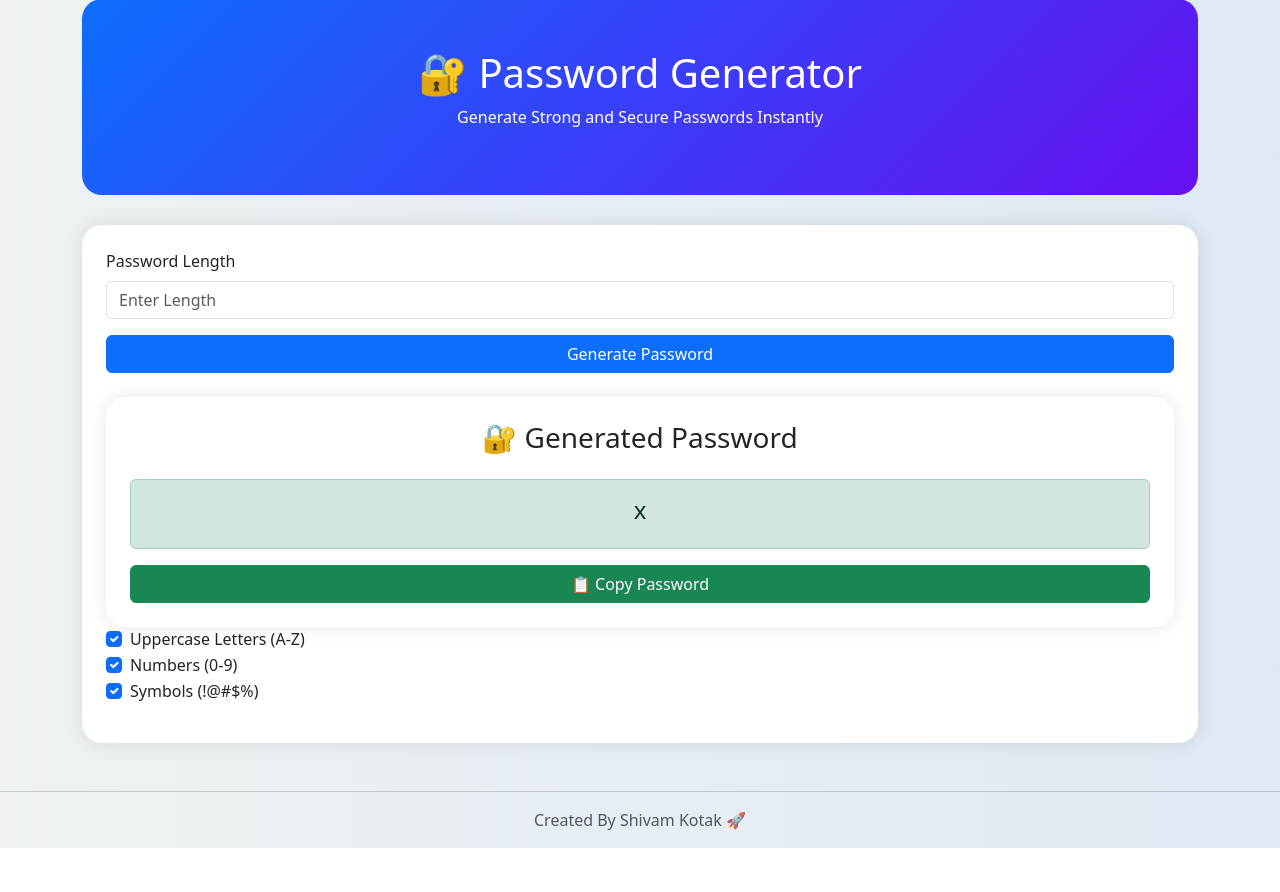
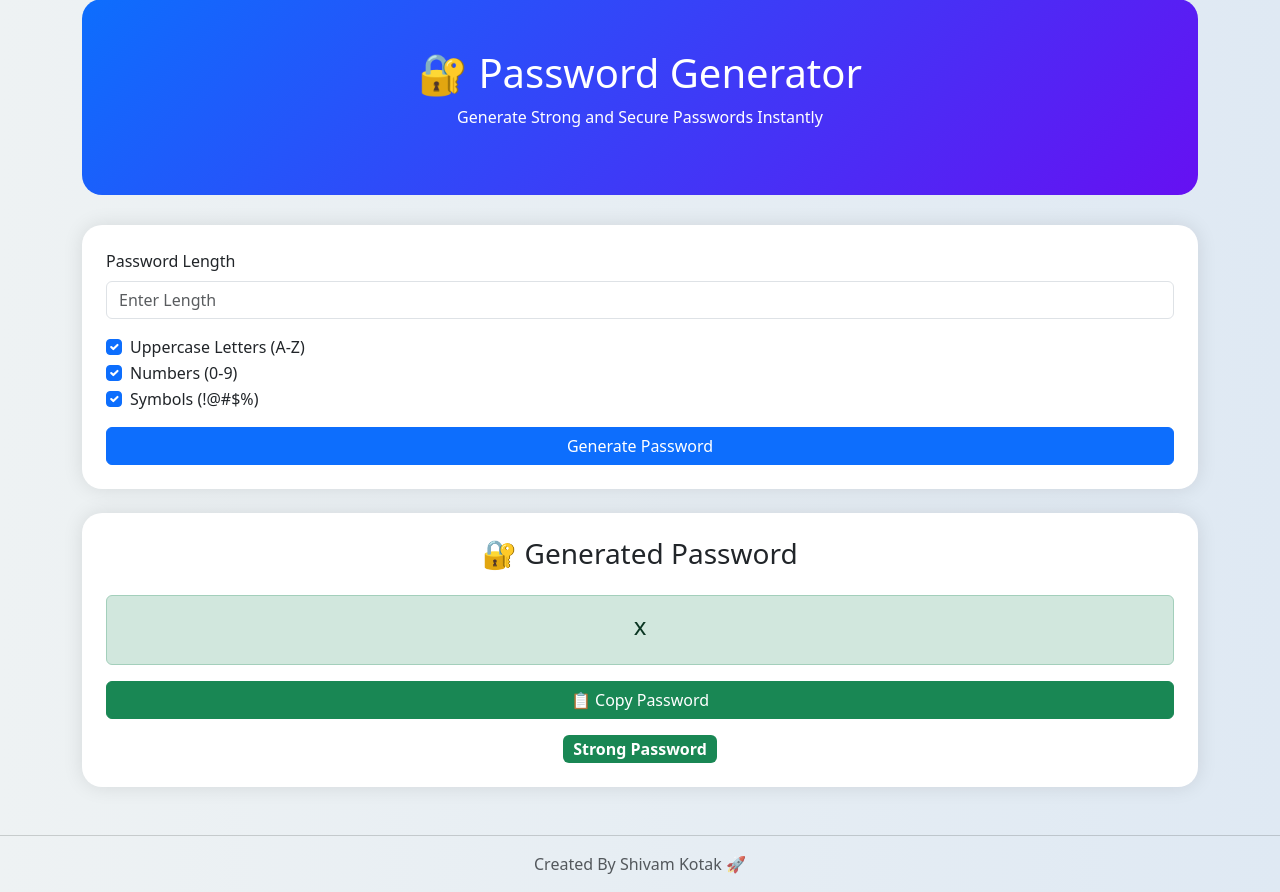
Before and after one commit to shivam1108-06/password-generator, a Flask app: template templates/index.html in a window 1280 px wide. Shown: the part 97-989 px from the top of the page. Before the commit the page ends 945 px from the top, so only its background shows below. Run offline with Flask 3, Linux system fonts and the light colour scheme; the template is opened without the code that fills it: most values are stand-ins (such as "Sample title", 1, 10 or a date in 2020).

Commit message:
Added password strength indicator

```diff
--- a/app.py
+++ b/app.py
@@ -8,6 +8,7 @@ app = Flask(__name__)
 def home():
 
     password = None
+    strength = None
 
     if request.method == "POST":
 
@@ -28,10 +29,18 @@ def home():
             random.choice(characters)
             for _ in range(length)
         )
+        strength = "Weak"
+
+        if length >= 8:
+            strength = "Medium"
+
+        if length >= 12:
+            strength = "Strong"
 
     return render_template(
         "index.html",
-        password=password
+        password=password,
+        strength=strength
     )
 
 if __name__ == "__main__":
--- a/templates/index.html
+++ b/templates/index.html
@@ -38,20 +38,6 @@
     </style>
 
 </head>
-<script>
-
-function copyPassword(){
-
-    let password =
-        document.getElementById("passwordText").innerText;
-
-    navigator.clipboard.writeText(password);
-
-    alert("Password Copied!");
-
-}
-
-</script>
 <body>
 
 <nav class="navbar navbar-expand-lg navbar-dark bg-dark shadow">
@@ -99,44 +85,6 @@ function copyPassword(){
 
             </div>
 
-            <button
-                type="submit"
-                class="btn btn-primary w-100">
-
-                Generate Password
-
-            </button>
-
-        </form>
-
-       {% if password %}
-
-<div class="card mt-4 p-4 text-center">
-
-    <h3>
-        🔐 Generated Password
-    </h3>
-
-    <div class="alert alert-success mt-3">
-
-        <h4 id="passwordText">
-            {{ password }}
-        </h4>
-
-    </div>
-
-    <button
-        class="btn btn-success"
-        onclick="copyPassword()">
-
-        📋 Copy Password
-
-    </button>
-
-</div>
-
-{% endif %}
-
             <div class="form-check">
 
                 <input
@@ -179,7 +127,69 @@ function copyPassword(){
 
             </div>
 
+            <button
+                type="submit"
+                class="btn btn-primary w-100">
+
+                Generate Password
+
+            </button>
+
+        </form>
+
     </div>
+
+    {% if password %}
+
+    <div class="card mt-4 p-4 text-center">
+
+        <h3>
+            🔐 Generated Password
+        </h3>
+
+        <div class="alert alert-success mt-3">
+
+            <h4 id="passwordText">
+                {{ password }}
+            </h4>
+
+        </div>
+
+        <button
+            class="btn btn-success"
+            onclick="copyPassword()">
+
+            📋 Copy Password
+
+        </button>
+
+        <div class="mt-3">
+
+            {% if strength == "Weak" %}
+
+            <span class="badge bg-danger fs-6">
+                Weak Password
+            </span>
+
+            {% elif strength == "Medium" %}
+
+            <span class="badge bg-warning text-dark fs-6">
+                Medium Password
+            </span>
+
+            {% else %}
+
+            <span class="badge bg-success fs-6">
+                Strong Password
+            </span>
+
+            {% endif %}
+
+        </div>
+
+    </div>
+
+    {% endif %}
 
 </div>
 
@@ -193,5 +203,20 @@ function copyPassword(){
 
 </footer>
 
+<script>
+
+function copyPassword(){
+
+    let password =
+        document.getElementById("passwordText").innerText;
+
+    navigator.clipboard.writeText(password);
+
+    alert("Password Copied!");
+
+}
+
+</script>
+
 </body>
 </html>
```
Lines whose indentation alone changed are shown as unchanged.
